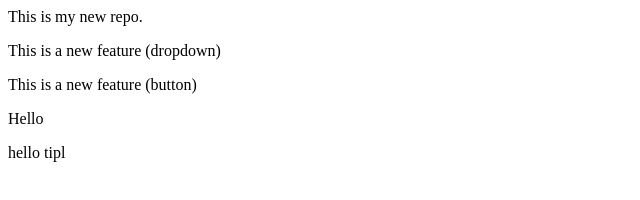
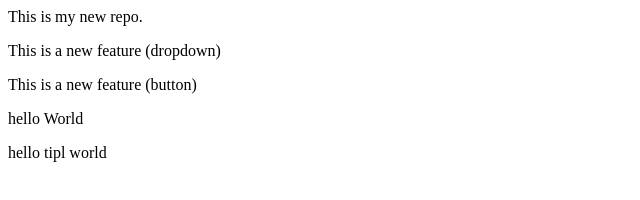
Before and after one commit to MayankTIPL/localrepo, a plain HTML site: page index.html in a window 1280 px wide. Shown: the full height of the page, 0-640 px from the left. Drawn offline with Linux system fonts and the light colour scheme.

Commit message:
hello tipl

```diff
--- a/index.html
+++ b/index.html
@@ -1,5 +1,5 @@
 <p>This is my new repo.</p>
 <p>This is a new feature (dropdown)</p>
 <p>This is a new feature (button)</p>
-<p>Hello</p>
-<p>hello tipl</p>
+<p>hello World</p>
+<p>hello tipl world</p>
```
